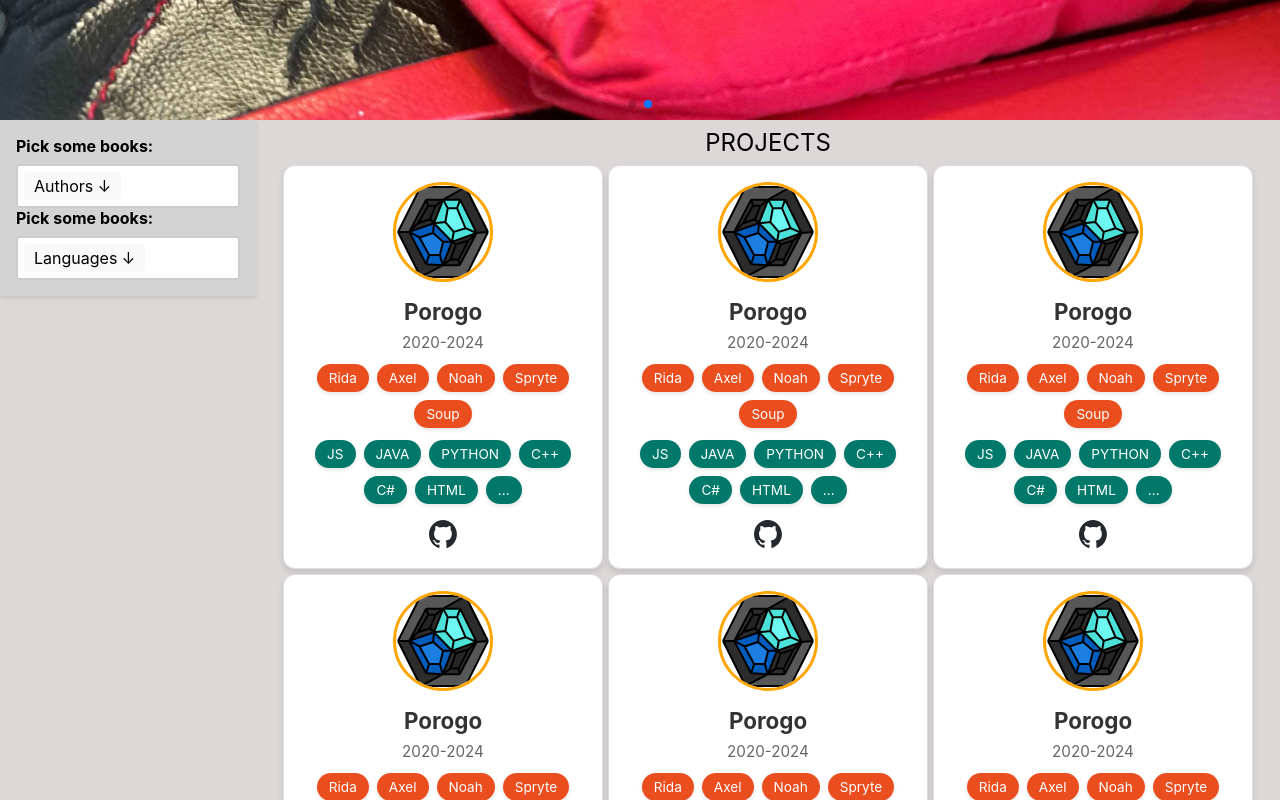
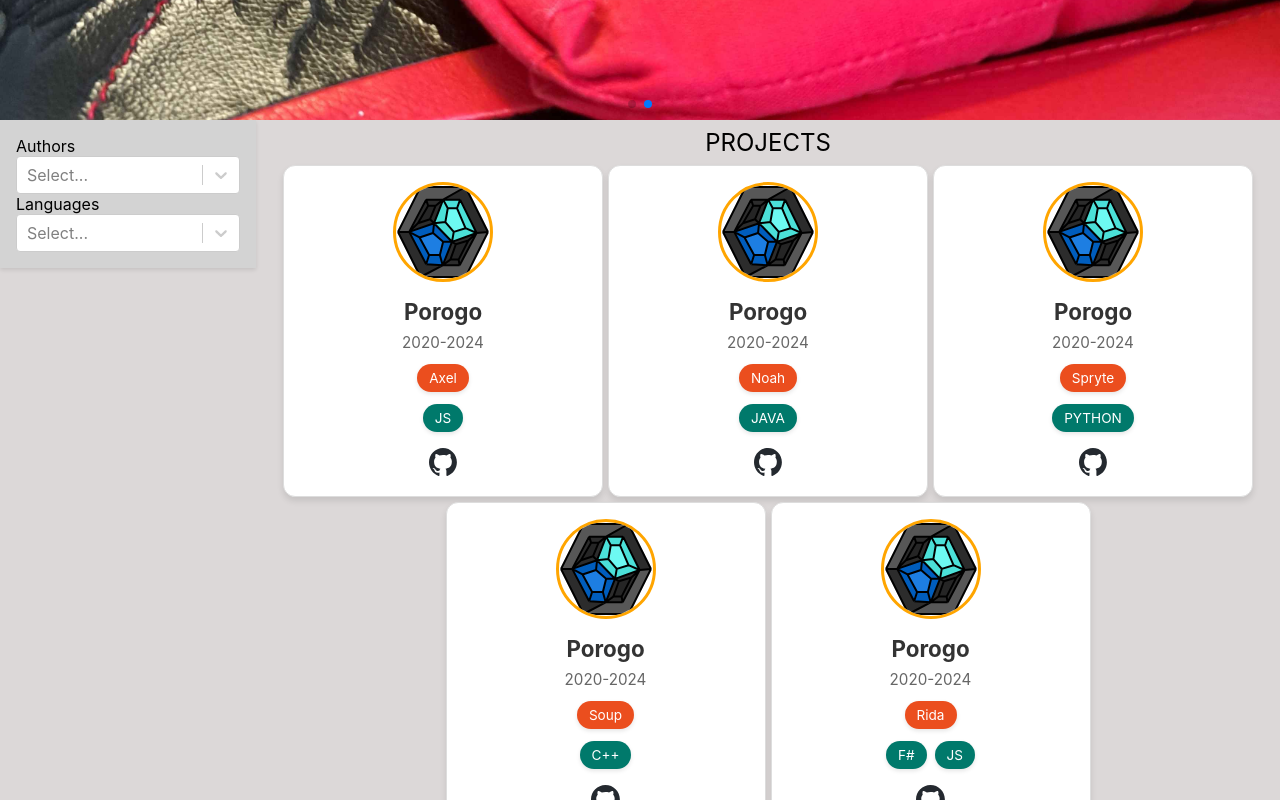
Before and after one commit to Porogoramer/porogoramer.com, a React app in the folder porogo/frontend/: page /projects in a window 1280 px wide. Shown: the part 740-1540 px from the top of the page. Built offline with nearby package versions, Linux system fonts and the light colour scheme; the HTML template or start-up script is replaced by a standard one.

Commit message:
Feat: start doiing filter with react-select

```diff
--- a/porogo/frontend/src/components/common/Filter.tsx
+++ b/porogo/frontend/src/components/common/Filter.tsx
@@ -1,125 +1,27 @@
 import React from 'react';
-import { useMultipleSelection, useSelect } from 'downshift';
 import '../../../static/styles/common/_filter.scss';
+import Select from 'react-select';
 
-function Filter({ elements, label }: { elements: string[], label: string }) {
+function Filter({ elements, label, selectedItems, onChangeHandler }) {
+    const options = elements.map((element) => ({
+        value: element.toLowerCase(),
+        label: element,
+    }));
 
-    function getElementsFilter(selectedItems: string[]) {
-        return function elementsFilter(el: string) {
-            return selectedItems.indexOf(el) < 0;
-        };
-    }
-
-    function MultipleSelect() {
-        const {
-            getSelectedItemProps,
-            getDropdownProps,
-            addSelectedItem,
-            removeSelectedItem,
-            selectedItems,
-        } = useMultipleSelection();
-
-        const items = elements.filter(getElementsFilter(selectedItems));
-
-        const {
-            isOpen,
-            selectedItem,
-            getToggleButtonProps,
-            getLabelProps,
-            getMenuProps,
-            highlightedIndex,
-            getItemProps,
-        } = useSelect({
-            selectedItem: null,
-            defaultHighlightedIndex: 0,
-            items,
-            stateReducer: (state, actionAndChanges) => {
-                const { changes, type } = actionAndChanges;
-                switch (type) {
-                case useSelect.stateChangeTypes.ToggleButtonKeyDownEnter:
-                case useSelect.stateChangeTypes.ToggleButtonKeyDownSpaceButton:
-                case useSelect.stateChangeTypes.ItemClick:
-                    return {
-                        ...changes,
-                        isOpen: true,
-                        highlightedIndex: 0,
-                    };
-                }
-                return changes;
-            },
-            onStateChange: ({ type, selectedItem: newSelectedItem }) => {
-                switch (type) {
-                case useSelect.stateChangeTypes.ToggleButtonKeyDownEnter:
-                case useSelect.stateChangeTypes.ToggleButtonKeyDownSpaceButton:
-                case useSelect.stateChangeTypes.ItemClick:
-                case useSelect.stateChangeTypes.ToggleButtonBlur:
-                    if (newSelectedItem) {
-                        addSelectedItem(newSelectedItem);
-                    }
-                    break;
-                default:
-                    break;
-                }
-            },
-        });
-        return (
-            <div className="multiple-select-container">
-                <div className="multiple-select">
-                    <label className="multiple-select-label" {...getLabelProps()}>
-                Pick some books:
-                    </label>
-                    <div className="selected-items-container">
-                        {selectedItems.map(function renderSelectedItem(selectedItemForRender, index) {
-                            return (
-                                <span
-                                    className="selected-item"
-                                    key={`selected-item-${index}`}
-                                    {...getSelectedItemProps({ selectedItem: selectedItemForRender, index })}
-                                >
-                                    {selectedItemForRender}
-                                    <span
-                                        className="remove-item"
-                                        onClick={e => {
-                                            e.stopPropagation();
-                                            removeSelectedItem(selectedItemForRender);
-                                        }}
-                                    >
-                        &#10005;
-                                    </span>
-                                </span>
-                            );
-                        })}
-                        <div
-                            className="dropdown-toggle"
-                            {...getToggleButtonProps(getDropdownProps({ preventKeyAction: isOpen }))}
-                        >
-                            {label} &#8595;
-                        </div>
-                    </div>
-                </div>
-
-                <ul
-                    className={`dropdown-menu ${!(isOpen && items.length) && 'hidden'}`}
-                    {...getMenuProps()}
-                >
-                    {isOpen &&
-                items.map((item, index) => (
-                    <li
-                        className={`${
-                            highlightedIndex === index ? 'highlighted' : ''
-                        } ${selectedItem === item ? 'selected-item-bold' : ''} dropdown-item`}
-                        key={`${item}${index}`}
-                        {...getItemProps({ item, index })}
-                    >
-                        <span>{item}</span>
-                    </li>
-                ))}
-                </ul>
-            </div>
-        );
-    }
-
-    return <MultipleSelect />;
+    return (
+        <div className="filter-container">
+            {label && <label className="filter-label">{label}</label>}
+            <Select
+                isMulti
+                name="filters"
+                options={options}
+                value={selectedItems}
+                onChange={onChangeHandler}
+                className="basic-multi-select"
+                classNamePrefix="select"
+            />
+        </div>
+    );
 }
 
 export default Filter;
--- a/porogo/frontend/src/components/views/Projects.tsx
+++ b/porogo/frontend/src/components/views/Projects.tsx
@@ -1,5 +1,5 @@
-import React from 'react';
-import {Swiper, SwiperSlide} from 'swiper/react';
+import React, { useState } from 'react';
+import { Swiper, SwiperSlide } from 'swiper/react';
 import { Navigation, Pagination, A11y, Autoplay, EffectFade } from 'swiper/modules';
 import 'swiper/css';
 import 'swiper/css/bundle';
@@ -8,16 +8,42 @@ import Card from '../common/Card';
 import Filter from '../common/Filter';
 import '../../../static/styles/views/_allprojects.scss';
 
+export default function Projects() {
+    const allCards = [
+        { id: 1, languages: ['JS'], authors: ['Axel'] },
+        { id: 2, languages: ['JAVA'], authors: ['Noah'] },
+        { id: 3, languages: ['PYTHON'], authors: ['Spryte'] },
+        { id: 4, languages: ['C++'], authors: ['Soup'] },
+        { id: 5, languages: ['F#', 'JS'], authors: ['Rida'] },
+    ];
+
+    const languages = ['JS', 'JAVA', 'PYTHON', 'C++', 'C#', 'HTML', 'CSS', 'Kotlin'];
+    const names = ['Axel', 'Noah', 'Spryte', 'Soup', 'Rida'];
+
+    const [selectedAuthors, setSelectedAuthors] = useState([]);
+    const [selectedLanguages, setSelectedLanguages] = useState([]);
+
+    const filteredCards = allCards.filter(
+        (card) =>
+            (selectedAuthors.length === 0 || selectedAuthors.includes(card.authors[0].toLowerCase())) &&
+            (selectedLanguages.length === 0 || card.languages.some((lang) => selectedLanguages.includes(lang.toLowerCase())))
+    );
+
+    function changeAuthorHandler(authors) {
+        setSelectedAuthors(authors);
+    }
+
+    function changeLanguageHandler(langs) {
+        setSelectedLanguages(langs);
+    }
 
 
-export default function Projects() {
-    const languages = ['JS', 'JAVA', 'PYTHON', 'C++', 'C#', 'HTML', 'CSS', 'Kotlin'];
-    const languages2 = ['JS', 'JAVA', 'PYTHON'];
-    const names = ['Rida', 'Axel', 'Noah', 'Spryte', 'Soup'];
-    return <>
-        <section className='test'>
-            <section className='top-content'>
-                <Swiper className='carousel'
+    return (
+        <>
+            <section className="test">
+                <section className="top-content">
+                    <Swiper
+                        className="carousel"
                         modules={[Navigation, Pagination, A11y, Autoplay, EffectFade]}
                         spaceBetween={50}
                         slidesPerView={1}
@@ -26,36 +52,53 @@ export default function Projects() {
                             delay: 5000,
                             disableOnInteraction: true,
                         }}
-                    pagination = {true}
-                    effect='fade'>
-                    <SwiperSlide className='card'><ProjectShowcase name='Important Dog' desc='A discord bot that exists I guess' date='2004-2255' backgroundImage='/static/assets/images/placeholder1.jpg'/></SwiperSlide>
-                    <SwiperSlide className='card'><ProjectShowcase name='Portfolio Site' desc='A site to showcase some projects' date='2999-0999' backgroundImage='/static/assets/images/placeholder2.jpg'/></SwiperSlide>
+                        pagination={true}
+                        effect="fade"
+                    >
+                        <SwiperSlide className="card">
+                            <ProjectShowcase
+                                name="Important Dog"
+                                desc="A discord bot that exists I guess"
+                                date="2004-2255"
+                                backgroundImage="/static/assets/images/placeholder1.jpg"
+                            />
+                        </SwiperSlide>
+                        <SwiperSlide className="card">
+                            <ProjectShowcase
+                                name="Portfolio Site"
+                                desc="A site to showcase some projects"
+                                date="2999-0999"
+                                backgroundImage="/static/assets/images/placeholder2.jpg"
+                            />
+                        </SwiperSlide>
                     </Swiper>
                 </section>
             </section>
-        <section className='bottom-content'>
-            <div id='filter'>
-                <Filter elements={names} label="Authors" />
-                <Filter elements={languages} label="Languages" />
+            <section className="bottom-content">
+                <div id="filter">
+                    <Filter
+                        elements={names}
+                        label="Authors"
+                        selectedItems={selectedAuthors}
+                        onChangeHandler={changeAuthorHandler}
+                    />
+                    <Filter
+                        elements={languages}
+                        label="Languages"
+                        selectedItems={selectedLanguages}
+                        onChangeHandler={changeLanguageHandler}
+                    />
+
                 </div>
-            <div id='projects'>
+                <div id="projects">
                     <h1>PROJECTS</h1>
-                <div className='allCards'>
-                    <Card languages={languages} authors={names}/>
-                    <Card languages={languages} authors={names}/>
-                    <Card languages={languages} authors={names}/>
-                    <Card languages={languages} authors={names}/>
-                    <Card languages={languages} authors={names}/>
-                    <Card languages={languages} authors={names}/>
-                    <Card languages={languages} authors={names}/>
-                    <Card languages={languages} authors={names}/>
-                    <Card languages={languages} authors={names}/>
-                    <Card languages={languages} authors={names}/>
-                    <Card languages={languages} authors={names}/>
-                    <Card languages={languages} authors={names}/>
-
+                    <div className="allCards">
+                        {filteredCards.map((card) => (
+                            <Card key={card.id} languages={card.languages} authors={card.authors} />
+                        ))}
                     </div>
                 </div>
             </section>
-    </>;
+        </>
+    );
 }
```
Lines whose indentation alone changed are shown as unchanged.
